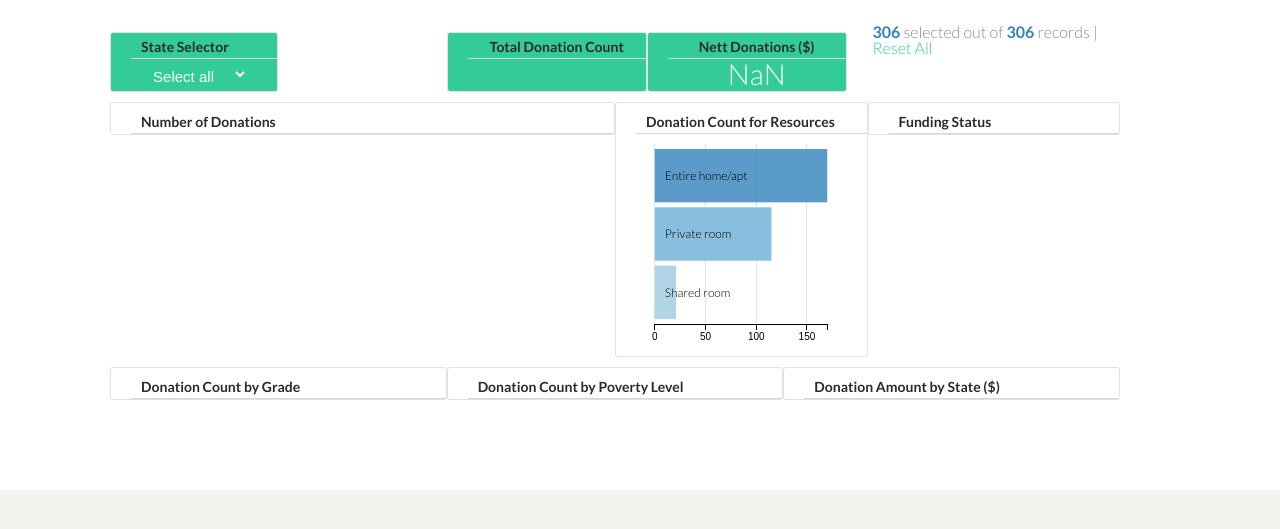
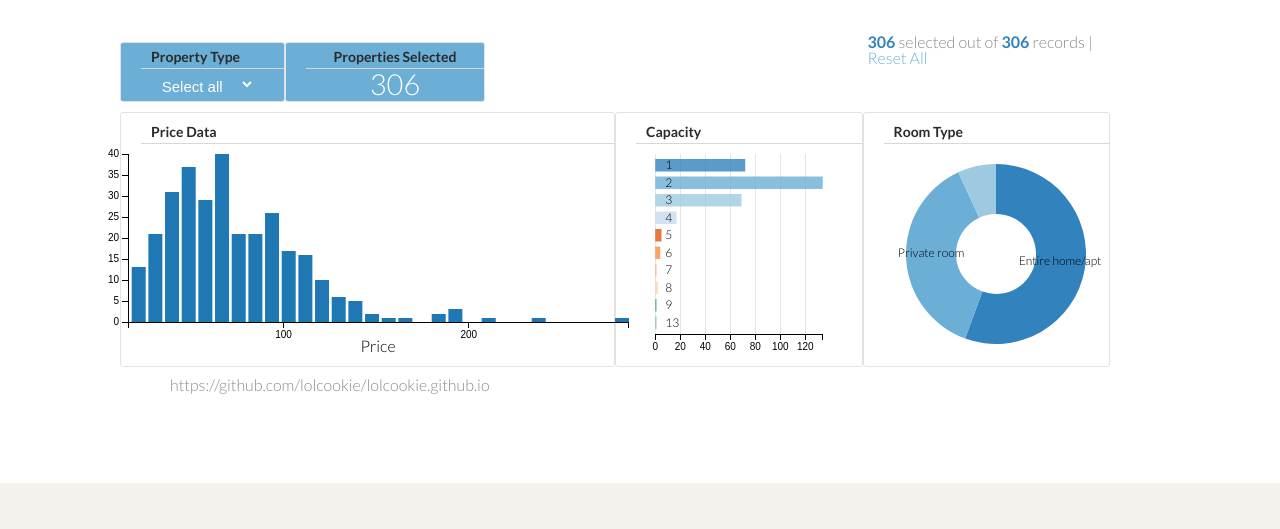
Before and after one commit to Dylanb-dev/lolcookie.github.io, a plain HTML site: page index.html in a window 1280 px wide. Shown: the part 47-576 px from the top of the page. Drawn offline with nearby package versions, Linux system fonts and the light colour scheme.

Commit message:
version 1

```diff
--- a/css/stylenew.css
+++ b/css/stylenew.css
@@ -70,8 +70,8 @@ transform: translateX(-50%);
 }
 
 
-        #total-projects {
-                background: #33CC99;
+        #total-properties {
+                background: #6baed6;
                 width: 200px;
                 position:relative;
                 height:60px;
@@ -84,7 +84,7 @@ transform: translateX(-50%);
             }
 
         #net-donations {
-                background: #33CC99;
+                background: #6baed6;
                 width: 200px;
                 position:relative;
                 height:60px;
@@ -96,7 +96,7 @@ transform: translateX(-50%);
                 padding-bottom: 0px;
             }
         .dc-select-menu {
-                background: #33CC99;
+                background: #6baed6;
                 width: 80%;
                 border:none;
                 position:relative;
@@ -118,6 +118,8 @@ transform: translateX(-50%);
     fill: #FFFFFF;
     fill-opacity: 0.01;
 }
+
+.dc-chart text.pie-slice {fill: black;}
 
 .component {
     fill: #e1e1e1;
--- a/index.html
+++ b/index.html
@@ -38,27 +38,23 @@
 
 			<div id="page" style="margin-top:-61px;">
 
-				<div class="container">
+				<div class="container" style="padding: 10px;">
 
 					<div class="row">
-						<div class="2u chart-wrapper" id="menuselect" style="background-color: #33CC99; height: 60px;">
-							<div class="chart-title">  <strong> State Selector </strong> </div>
+						<div class="2u chart-wrapper" id="menuselect" style="background-color: #6BAED6; height: 60px;">
+							<div class="chart-title">  <strong> Property Type </strong> </div>
 						</div>
 						<div class="2u">
-				<div> <span> &nbsp</span></div>
 						</div>
-						<div class="2u chart-wrapper" id="total-projects">
-							<div class="chart-title">  <strong> Total Donation Count </strong> </div>
-						</div>
-						<div class="2u chart-wrapper" id="net-donations">
-							<div class="chart-title">  <strong> Nett Donations ($) </strong> </div>
+						<div class="2u chart-wrapper" id="total-properties">
+							<div class="chart-title">  <strong> Properties Selected </strong> </div>
 						</div>
 
 
 					<div class="3u dc-data-count dc-chart" id="row-selection">
 						<span class="filter-count">_</span> selected out of <span class="total-count">_</span> records |
 						<span>
-							<a href='javascript:dc.filterAll();dc.redrawAll();'><font color="#33CC99">Reset All</font></a>
+							<a href='javascript:dc.filterAll();dc.redrawAll();'><font color="#6BAED6">Reset All</font></a>
 						</span>
 					</div>
 
@@ -68,19 +64,19 @@
 
 					<div class="row">
 						<div class="6u chart-wrapper"  id="date-chart">
-							<div class="chart-title bold"> <strong> Number of Donations </strong></div>
+							<div class="chart-title bold"> <strong> Price Data </strong></div>
 
 						</div>
 						<div class="3u chart-wrapper" id="resource-chart">
-							<div class="chart-title">  <strong> Donation Count for Resources </strong> </div>
+							<div class="chart-title">  <strong> Capacity </strong> </div>
 
 						</div>
 						<div class="3u chart-wrapper" id="funding-chart">
-							<div class="chart-title">  <strong> Funding Status </strong> </div>
+							<div class="chart-title">  <strong> Room Type </strong> </div>
 						</div>
 					</div>
 
-					<div class="row">
+					<!-- <div class="row">
 						<div class="4u chart-wrapper"  id="grade-chart">
 							<div class="chart-title">  <strong> Donation Count by Grade </strong> </div>
 						</div>
@@ -93,10 +89,11 @@
 							<div class="chart-title">  <strong> Donation Amount by State ($) </strong> </div>
 						</div>
 
-					</div>
+					</div> -->
+					https://github.com/lolcookie/lolcookie.github.io
 
 				</div>
-			</div>
+		</div>
 		</div>
 <script src='js/crossfilter.js' type='text/javascript'></script>
 <script src='js/d3.js' type='text/javascript'></script>
--- a/js/Dashboard.js
+++ b/js/Dashboard.js
@@ -8,6 +8,7 @@ function makeGraphs(error, apiData) {
 	var dataSet = apiData;
 	dataSet.forEach(function(d) {
 		d.nightly_price = Number(d.nightly_price.replace(/[^0-9\.]+/g,""));
+    console.log(isNaN(d.nightly_price));
 	});
   console.log(dataSet[0]);
 
@@ -25,7 +26,6 @@ function makeGraphs(error, apiData) {
 
 
 	//Calculate metrics
-	var propertiesByPrice = nightlyPrice.group();
 	var propertiesByType = roomType.group();
 	var propertiesByRatings = ratingCheckin.group();
 	var propertiesByGuests = satisfactionGuest.group();
@@ -39,6 +39,12 @@ function makeGraphs(error, apiData) {
     totalProperties = totalProperties+1;
     return totalProperties;
 	});
+
+  var n_bins = 30;
+  var xExtent = d3.extent(dataSet, function(d) { return d.nightly_price; });
+  var binWidth = (xExtent[1] - xExtent[0]) / n_bins;
+  var propertiesByPrice = nightlyPrice.group(function(d){return Math.floor(d / binWidth) * binWidth;});
+
 
 	var totalTypes = roomType.group().reduceSum(function(d) {
 		return d.room_type;
@@ -57,11 +63,11 @@ function makeGraphs(error, apiData) {
 
     //Charts
   var totalproperties = dc.numberDisplay("#total-properties");
-  var netDonations = dc.numberDisplay("#net-donations");
-  // var dateChart = dc.lineChart("#date-chart");
+  // var netDonations = dc.numberDisplay("#net-donations");
+  var dateChart = dc.barChart("#date-chart");
   // var gradeLevelChart = dc.rowChart("#grade-chart");
 	var resourceTypeChart = dc.rowChart("#resource-chart");
-	// var fundingStatusChart = dc.pieChart("#funding-chart");
+	var fundingStatusChart = dc.pieChart("#funding-chart");
 	// var povertyLevelChart = dc.rowChart("#poverty-chart");
 	// var stateDonations = dc.barChart("#state-donations");
 
@@ -80,32 +86,30 @@ function makeGraphs(error, apiData) {
 		.valueAccessor(function(d){return d; })
 		.group(all);
 
-	netDonations
-		.formatNumber(d3.format("d"))
-		.valueAccessor(function(d){return d; })
-		.group(totalProperties)
-		.formatNumber(d3.format(".3s"));
 
-	// dateChart
-	// 	//.width(600)
-	// 	.height(220)
-	// 	.margins({top: 10, right: 50, bottom: 30, left: 50})
-	// 	.dimension(datePosted)
-	// 	.group(propertiesByDate)
-	// 	.renderArea(true)
-	// 	.transitionDuration(500)
-	// 	.x(d3.time.scale().domain([minDate, maxDate]))
-	// 	.elasticY(true)
-	// 	.renderHorizontalGridLines(true)
-  //   	.renderVerticalGridLines(true)
-	// 	.xAxisLabel("Year")
-	// 	.yAxis().ticks(6);
+	dateChart
+    .xUnits(function(){return n_bins;})
+		.width(600)
+		.height(220)
+		.margins({top: 10, right: 50, bottom: 30, left: 50})
+		.dimension(nightlyPrice)
+		.group(propertiesByPrice)
+		.transitionDuration(500)
+    .clipPadding(10)
+    .round(Math.floor)
+    .centerBar(false)
+    .x(d3.scale.linear().domain(xExtent).range([0,n_bins]))
+    .elasticY(true)
+    .xAxisLabel("Number of Properties")
+		.xAxisLabel("Price")
+    .xAxis().ticks(4)
+		// .yAxis().ticks(6);
 
 	resourceTypeChart
         //.width(300)
         .height(220)
-        .dimension(roomType)
-        .group(propertiesByType)
+        .dimension(personCapacity)
+        .group(propertiesByCapacity)
         .elasticX(true)
         .xAxis().ticks(5);
 
@@ -124,14 +128,14 @@ function makeGraphs(error, apiData) {
   //       .xAxis().ticks(4);
   //
   //
-  //         fundingStatusChart
-  //           .height(220)
-  //           //.width(350)
-  //           .radius(90)
-  //           .innerRadius(40)
-  //           .transitionDuration(1000)
-  //           .dimension(fundingStatus)
-  //           .group(propertiesByFundingStatus);
+      fundingStatusChart
+        .height(220)
+        //.width(350)
+        .radius(90)
+        .innerRadius(40)
+        .transitionDuration(1000)
+        .dimension(roomType)
+        .group(propertiesByType);
   //
   //
   //   stateDonations
```
